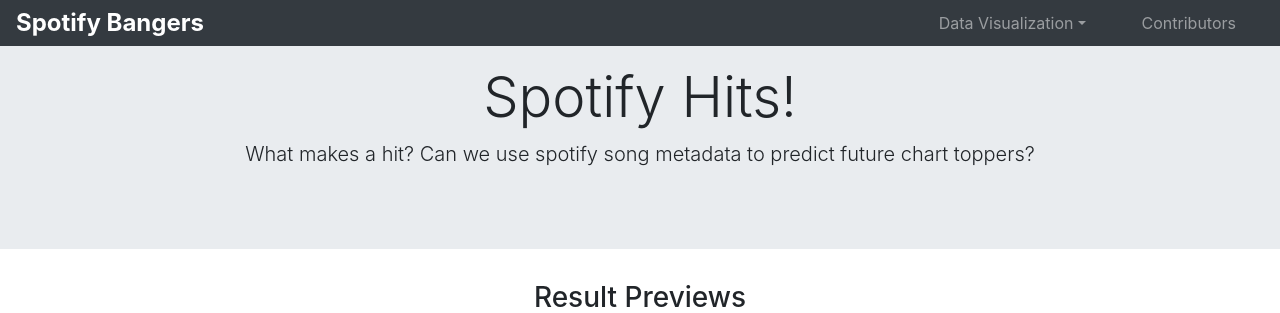
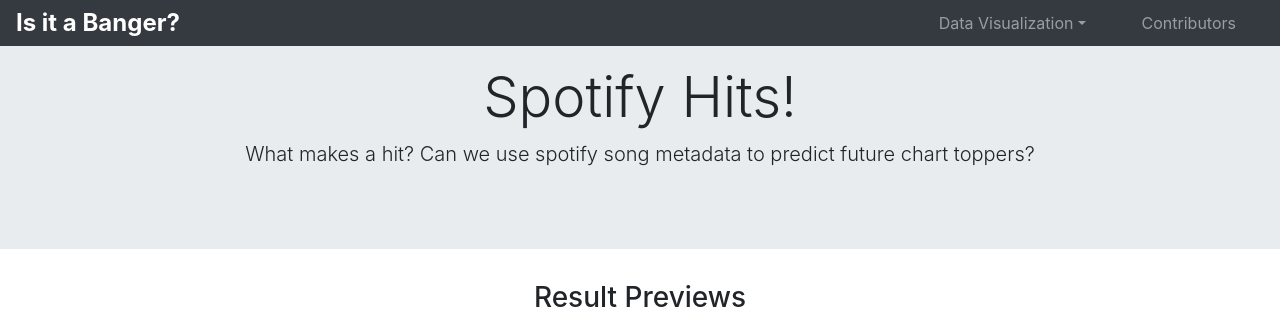
Before and after one commit to domvgonzales/FP-testground-dynamic, a Flask app: page / in a window 1280 px wide. Shown: the top 313 px of the page. Run offline with Flask 2, Linux system fonts and the light colour scheme; some libraries are stand-ins or nearby versions.

Commit message:
Update home.html

```diff
--- a/templates/home.html
+++ b/templates/home.html
@@ -27,7 +27,7 @@
 <body>
     <!-- nav bar -->
     <nav class="navbar navbar-expand-lg navbar-dark bg-dark fixed-top py-lg-0">
-        <a class="navbar-brand" href="/">Spotify Bangers</a>
+        <a class="navbar-brand" href="/">Is it a Banger?</a>
         <button class="navbar-toggler" type="button" data-toggle="collapse" data-target="#navbarResponsive"
             aria-controls="navbarResponsive" aria-expanded="false" aria-label="Toggle navigation">
             <span class="navbar-toggler-icon"></span>
```
